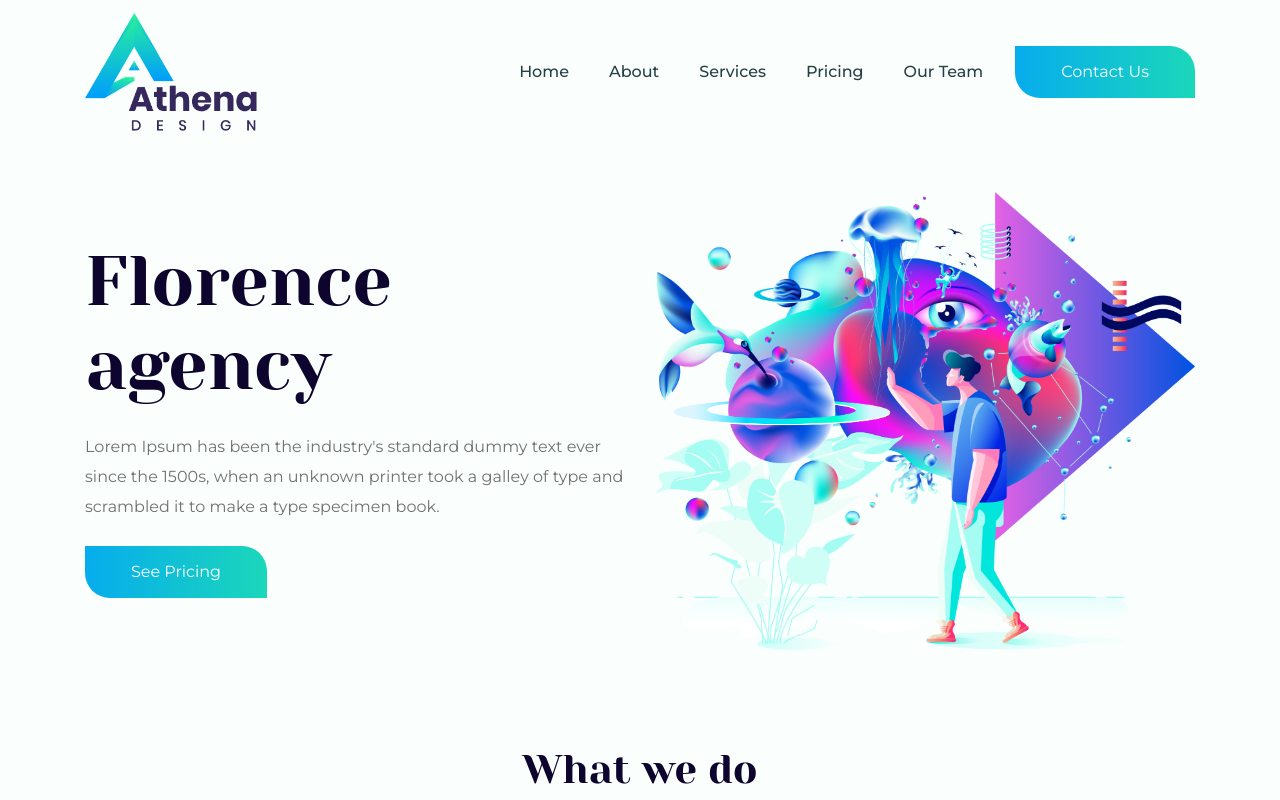
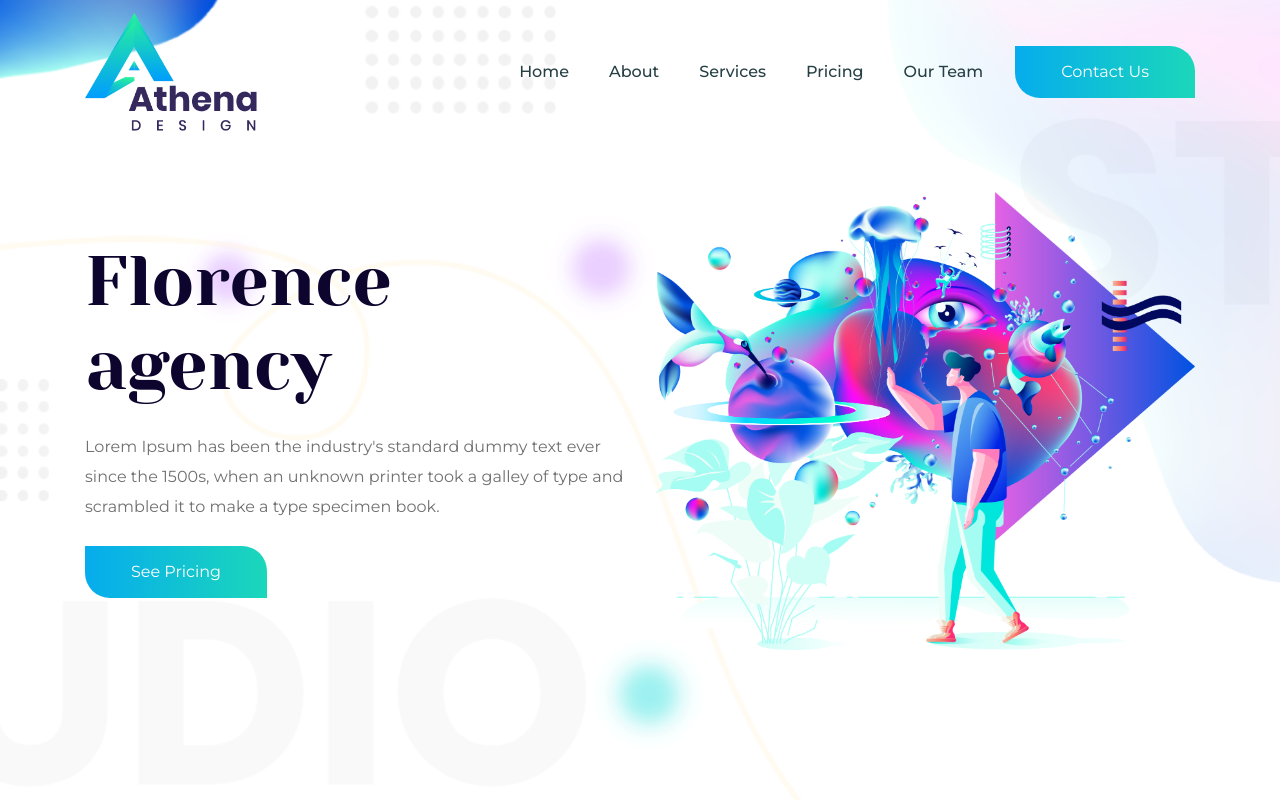
Before and after one commit to tayab-pabel/athena-design-responsive-ui, a React (Create React App) app: page / in a window 1280 px wide. Shown: the top 800 px of the page. Built offline with nearby package versions, Linux system fonts and the light colour scheme.

Commit message:
Conflict Solved

```diff
--- a/src/App.css
+++ b/src/App.css
@@ -185,4 +185,15 @@ ul li,
 
 .footer ul li a:hover {
     text-decoration: none;
+    box-shadow:  5px 10px 10px #1bd7bb36,
+    -2px -0px 10px #06abed32;
+    border-radius: 30px 0px;
 }
+
+.bannerBg{
+    background-image: url("../src/images/bannerBg.png");
+    background-size: cover;
+    background-position: center;
+    background-repeat: no-repeat;
+    min-height: 100vh;
+}
--- a/src/Components/Header/Header/Header.js
+++ b/src/Components/Header/Header/Header.js
@@ -4,7 +4,7 @@ import Navbar from '../Navbar/Navbar';
 
 const Header = () => {
     return (
-        <div className="header">
+        <div className="header bannerBg">
             <Navbar />
             <Banner />
         </div>
```
Also changed, not shown: src/images/bannerBg.png (added).
